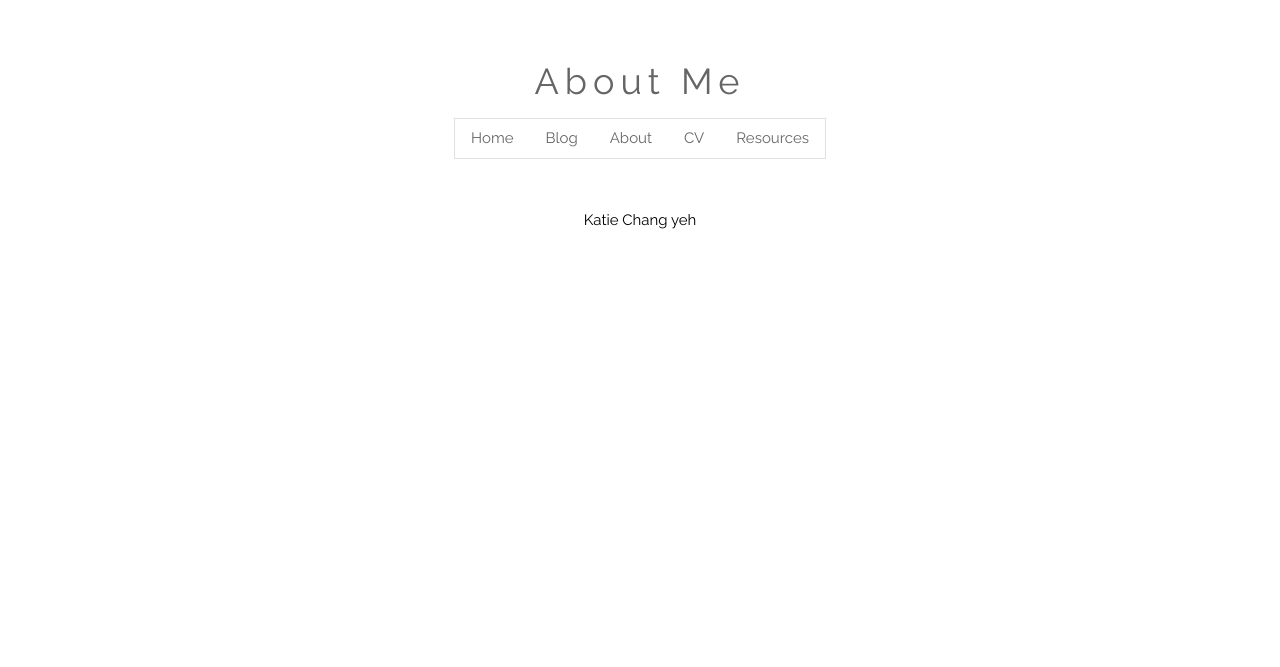
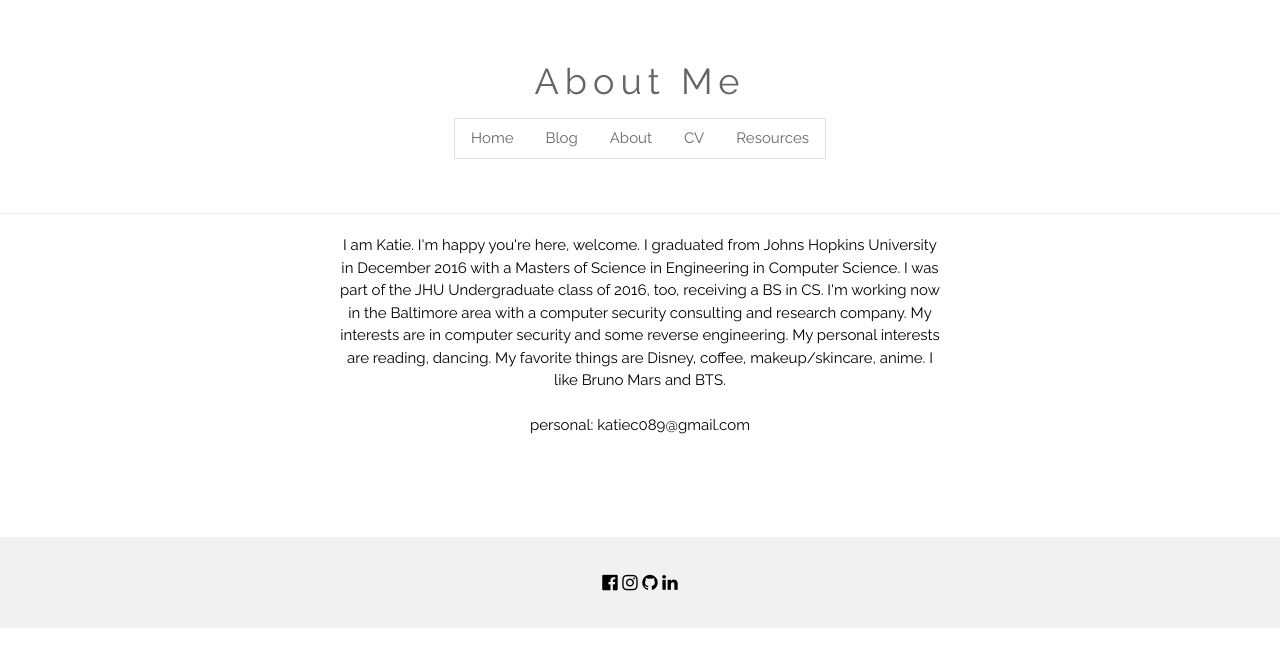
Before and after one commit to katiec089/katiec089.github.io, a Jekyll site: the page about/index.html, which Jekyll copies as it is, in a window 1280 px wide. Shown: the top 667 px of the page. Built offline with Jekyll 4.4.1, drawn with Linux system fonts in a browser that asks for light colours.

Commit message:
updated with footer

```diff
--- a/about/index.html
+++ b/about/index.html
@@ -25,15 +25,43 @@
                                 <a href="/resources/" class="w3-bar-item w3-button">Resources</a>
                             </div>
                         </header>
+                        <hr>
+                        <!-- Body -->
+
+
+                        <body>
+                            <p style="text-align: center; width:600px; margin:0 auto;">
+                            I am Katie. I'm happy you're here, welcome.
+
+                            I graduated from Johns Hopkins University in December 2016 with a Masters of Science in Engineering in Computer Science. I was part of the JHU Undergraduate class of 2016, too, receiving a BS in CS.
+
+                            I'm working now in the Baltimore area with a computer security consulting and research company.
+
+                            My interests are in computer security and some reverse engineering.
+
+                            My personal interests are reading, dancing.
+
+                            My favorite things are Disney, coffee, makeup/skincare, anime.
+
+                            I like Bruno Mars and BTS.
+
+
+                            <br>
+                            <br>
+                            personal: katiec089@gmail.com
 
 
 
-                        <body>
-                            <p align="center">
-                            Katie Chang
-                            yeh
+                            </p>
 
-                            </p>
+                            <!-- Footer -->
+                            <footer class="w3-container w3-padding-32 w3-light-grey w3-center w3-large" style="margin-top: 100px;">
+                                <a href="https://www.facebook.com/kchang50"><i class="fa fa-facebook-official w3-hover-opacity"></i></a>
+                                <a href="https://www.instagram.com/sunsetblossom/"><i class="fa fa-instagram w3-hover-opacity"></i></a>
+                                <a href="https://github.com/katiec089"><i class="fa fa-github w3-hover-opacity"></i></a>
+                                <a href="https://www.linkedin.com/in/katie-chang-b1418938"><i class="fa fa-linkedin w3-hover-opacity"></i></a>
+
+                            </footer>
                         </body>
 
 </html>
```
Also changed, not shown: _layouts/default.html (+9 -0 lines), resources/index.html (+9 -0 lines), _posts/template.markdown (renamed from _posts/2017-04-24-welcome-to-jekyll.markdown).
